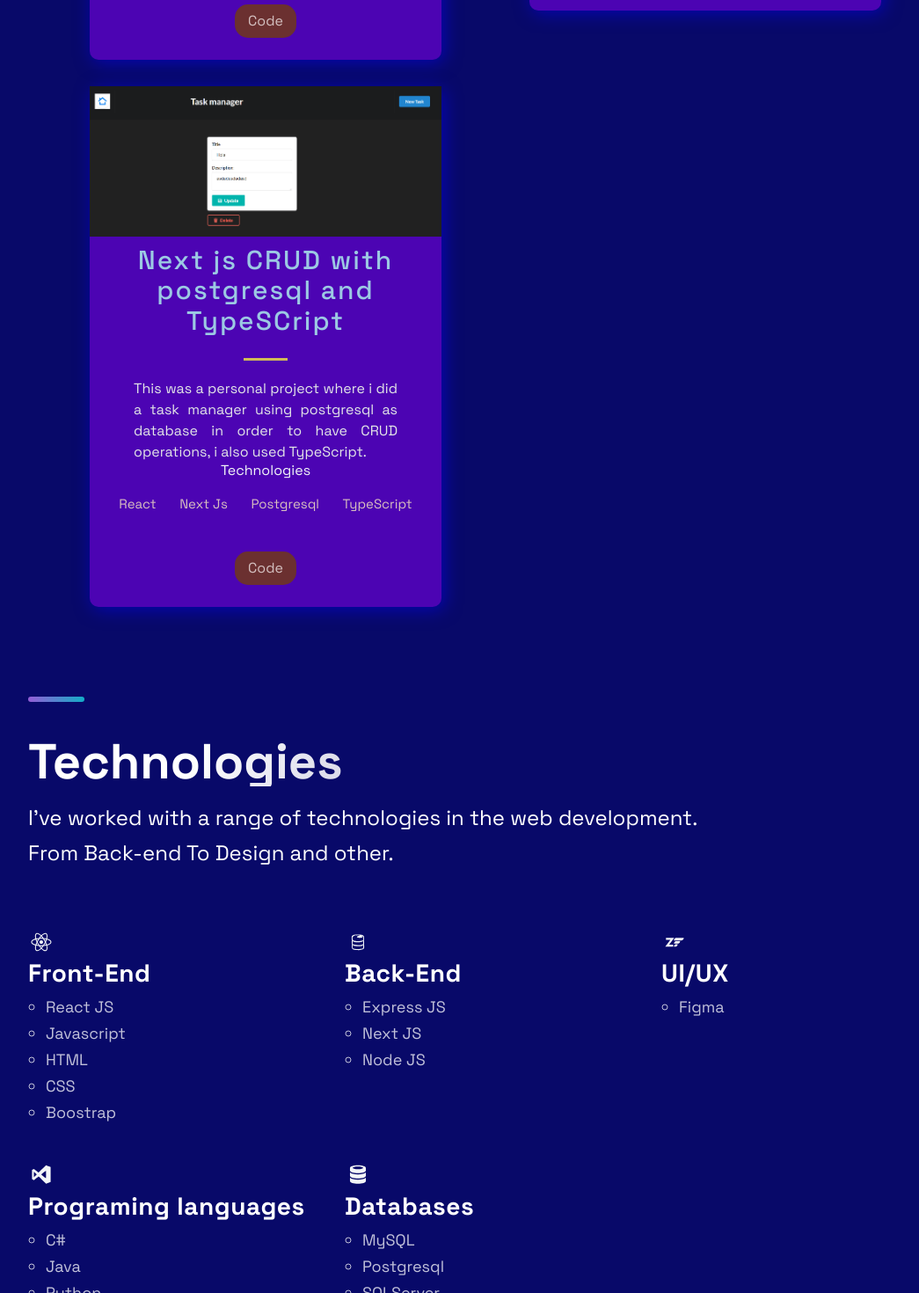
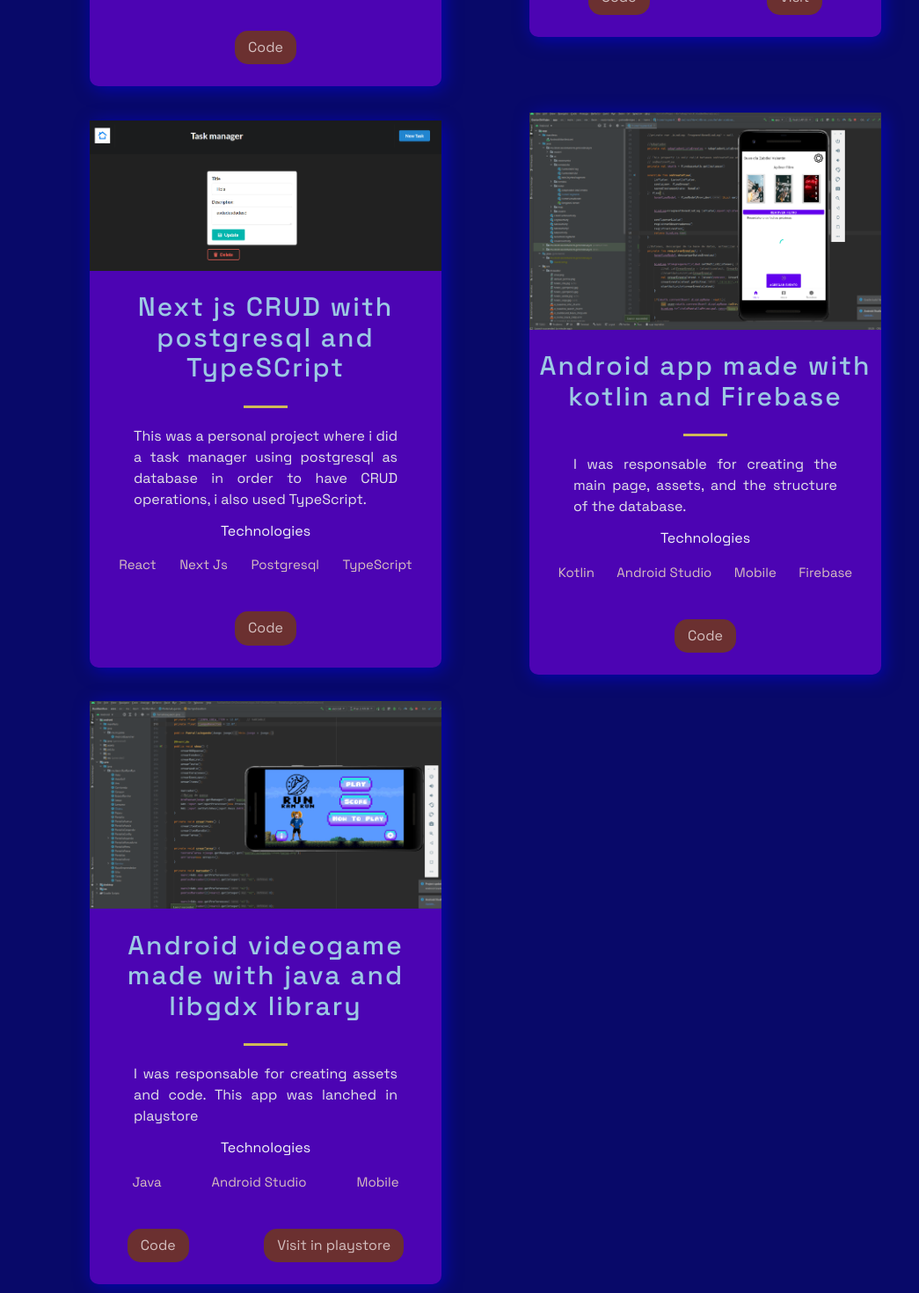
Before and after one commit to ZabdielV/Portfolio_2022_Next_js, a Next.js app: page / in a window 1280 px wide. Shown: the part 1400-2870 px from the top of the page at 88% size, without its empty margins (88-1133 px from the left). Built offline with nearby package versions, Linux system fonts and the light colour scheme.

Commit message:
nuevos proyectos

```diff
--- a/src/components/Projects/Projects.js
+++ b/src/components/Projects/Projects.js
@@ -19,7 +19,7 @@
             </TitleContent>
             <CardInfo className="card-info">{p.description}</CardInfo>
             <div>
-              <TitleContent>Technologies</TitleContent>
+              <TitleContent >Technologies</TitleContent>
               <TagList>
                 {p.tags.map((t, i) => {
                   return <Tag key={i}>{t}</Tag>;
@@ -27,8 +27,9 @@
               </TagList>
             </div>
             <UtilityList>
-              <ExternalLinks href={p.visit}>Code</ExternalLinks>
-              {i==1 ? <ExternalLinks href={p.source}>Visit</ExternalLinks>:''}
+              <ExternalLinks target="_blank" href={p.visit}>Code</ExternalLinks>
+              {i==1 ? <ExternalLinks target="_blank" href={p.source}>Visit</ExternalLinks>:''}
+              {i==4 ? <ExternalLinks target="_blank" href={p.source}>Visit in playstore</ExternalLinks>:''}
               {/* <ExternalLinks href={p.source}>Source</ExternalLinks> */}
             </UtilityList>
           </BlogCard>
--- a/src/components/Projects/ProjectsStyles.js
+++ b/src/components/Projects/ProjectsStyles.js
@@ -36,7 +36,7 @@
   text-align: center;
   z-index: 20;
   width: 100%;
-
+  margin-top:1.5rem;
 `;
 
 
--- a/src/constants/constants.js
+++ b/src/constants/constants.js
@@ -25,6 +25,24 @@
     source: 'https://google.com',
     visit: 'https://github.com/ZabdielV/NextJs-2022-Task-Manager-Typescript',
     id: 2,
+  },
+  {
+    title: 'Android app made with kotlin and Firebase',
+    description: "I was responsable for creating the main page, assets, and the structure of the database.",
+      image: '/images/5.png',
+      tags: ['Kotlin', 'Android Studio','Mobile','Firebase'],
+    source: 'https://google.com',
+    visit: 'https://github.com/JulioLugo9/GestorDeViajes',
+    id: 3,
+  },
+  {
+    title: 'Android videogame made with java and libgdx library',
+    description: "I was responsable for creating assets and code. This app was lanched in playstore",
+      image: '/images/6.png',
+      tags: ['Java', 'Android Studio','Mobile'],
+    source: 'https://play.google.com/store/apps/details?id=mx.rrr.game&hl=es_MX',
+    visit: 'https://github.com/ZabdielV/RunRamRun',
+    id: 4,
   }
 ];
 
```
Also changed, not shown: public/images/5.png (added), public/images/6.png (added).
